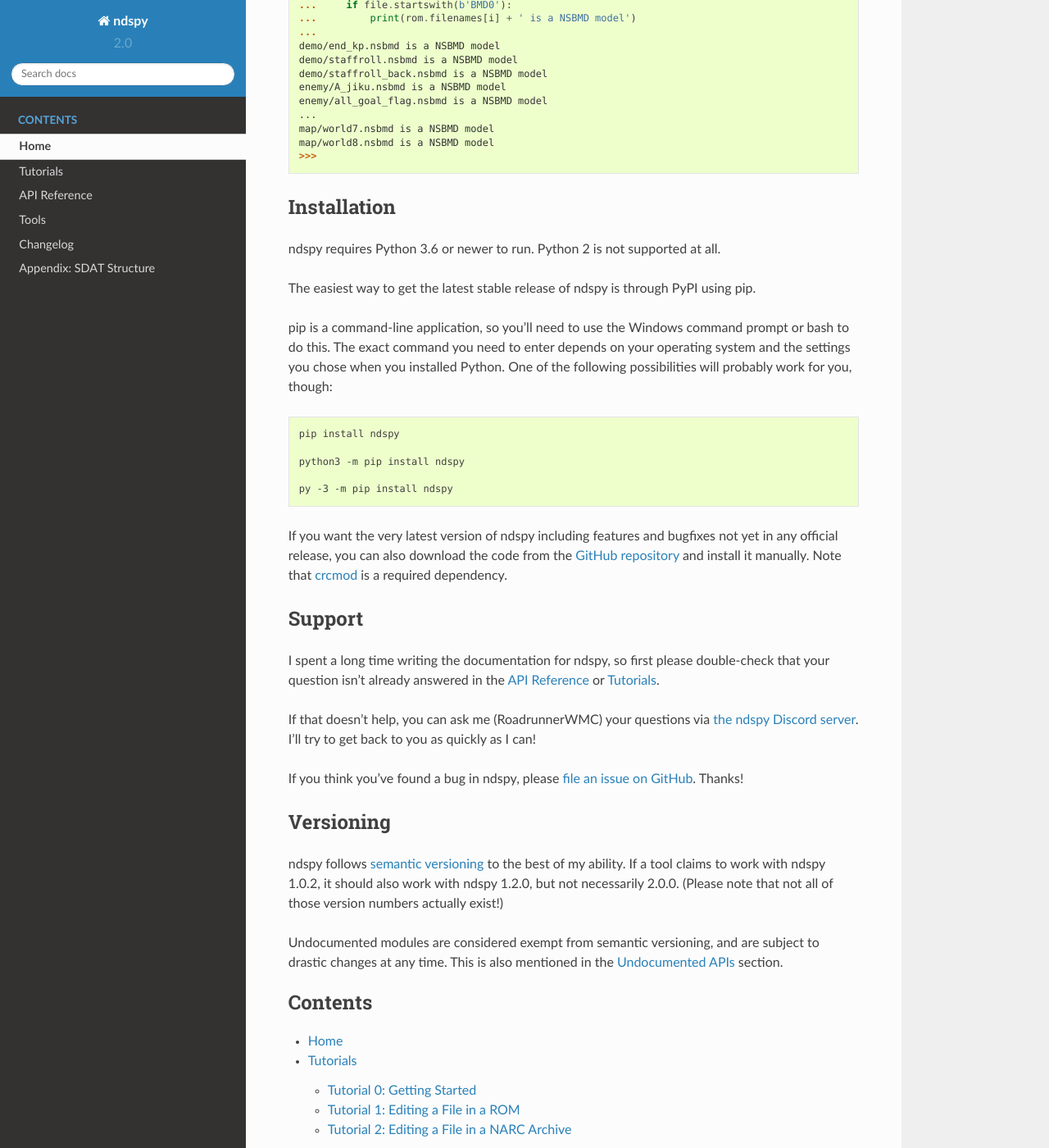
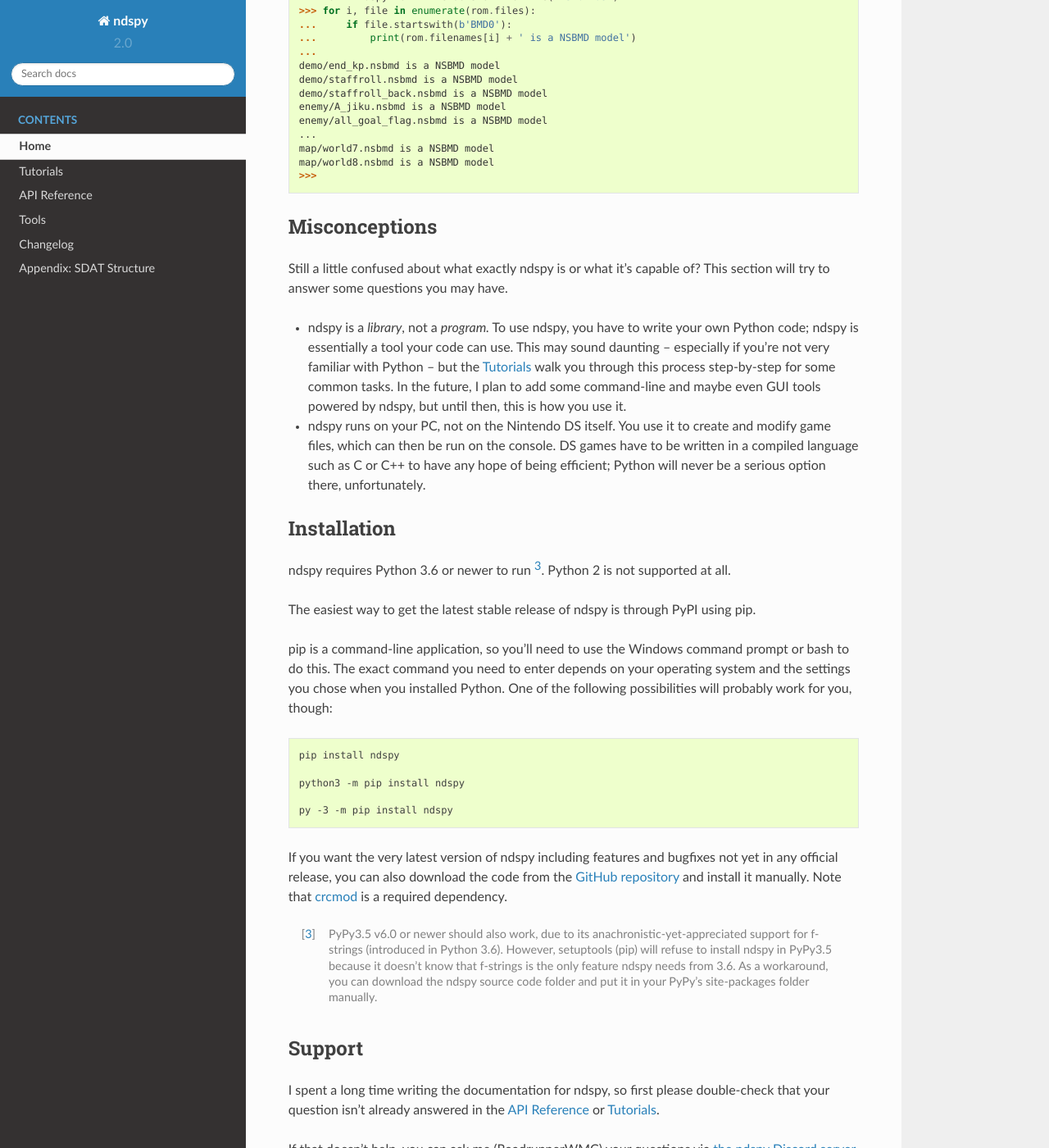
Before and after one commit to RoadrunnerWMC/ndspy, a Sphinx documentation site: the page built from docs/source/index.rst, in a window 1280 px wide and 1400 px high, scrolled down 1899 px. Shown: the whole window at 82% size. Built offline with Sphinx 7.4.7 and the Read the Docs theme 2.0.0, drawn with Linux system fonts in a browser that asks for light colours; some of the changed text lies outside the part shown.

Commit message:
Add some more clarifications to the front page of the docs

```diff
--- a/docs/source/index.rst
+++ b/docs/source/index.rst
@@ -52,12 +53,13 @@
 
 ndspy provides both a Python API and a set of simple command-line tools that
 make use of it. The command-line tools let you convert files to and from binary
-formats without having to write any Python code yourself [2]_. The API is
-suitable for use in applications written in Python, and in scripts to do more
-complex tasks than the command-line tools are capable of.
+formats without having to write any Python code yourself [#cli-tools]_. The API
+is suitable for use in applications written in Python, and in scripts to do
+more complex tasks than the command-line tools are capable of.
 
 As ndspy is written in pure Python, it is cross-platform and should run on all
-platforms Python supports.
+platforms Python supports. Note that Python doesn't support the Nintendo DS
+itself; ndspy is intended to be used on your PC.
 
 Interested? Read on to see some examples, or check the :doc:`api/index` to see
 the documentation for a specific module. When you're ready to install, head
@@ -68,13 +70,13 @@
     familiar with *SDAT* files, consider reading :doc:`the appendix explaining
     how they're structured <appendices/sdat-structure>` first.
 
-.. [1]
+.. [#canonical-format]
     That is, if it's arranged in the way that files in that format usually are.
     Although it's often possible to arrange a file in many different ways and
     still have it be valid, ndspy only aims for byte-for-byte output accuracy
     with files that are arranged in the most common way.
 
-.. [2]
+.. [#cli-tools]
     Unfortunately, the command-line tools are sorely lacking in both substance
     and documentation at the moment. I hope to improve these in the
     not-too-distant future!
@@ -165,12 +167,33 @@
     >>>
 
 
+Misconceptions
+--------------
+
+Still a little confused about what exactly ndspy is or what it's capable of?
+This section will try to answer some questions you may have.
+
+*   ndspy is a *library*, not a *program.* To use ndspy, you have to write your
+    own Python code; ndspy is essentially a tool your code can use. This may
+    sound daunting -- especially if you're not very familiar with Python -- but
+    the :doc:`tutorials/index` walk you through this process step-by-step for
+    some common tasks. In the future, I plan to add some command-line and
+    maybe even GUI tools powered by ndspy, but until then, this is how you use
+    it.
+*   ndspy runs on your PC, not on the Nintendo DS itself. You use it to create
+    and modify game files, which can then be run on the console. DS games have
+    to be written in a compiled language such as C or C++ to have any hope of
+    being efficient; Python will never be a serious option there,
+    unfortunately.
+
+
 .. _installation:
 
 Installation
 ------------
 
-ndspy requires Python 3.6 or newer to run. Python 2 is not supported at all.
+ndspy requires Python 3.6 or newer to run [#pypy-3.5]_. Python 2 is not
+supported at all.
 
 The easiest way to get the latest stable release of ndspy is through PyPI using
 pip.
@@ -194,6 +217,13 @@
 manually. Note that `crcmod <https://pypi.org/project/crcmod/>`_ is a required
 dependency.
 
+.. [#pypy-3.5]
+    PyPy3.5 v6.0 or newer should also work, due to its
+    anachronistic-yet-appreciated support for f-strings (introduced in Python
+    3.6). However, setuptools (pip) will refuse to install ndspy in PyPy3.5
+    because it doesn't know that f-strings is the only feature ndspy needs from
+    3.6. As a workaround, you can download the ndspy source code folder and put
+    it in your PyPy's site-packages folder manually.
 
 Support
 -------
```
Also changed, not shown: other parts of docs/source/index.rst (+2 -1 lines).
